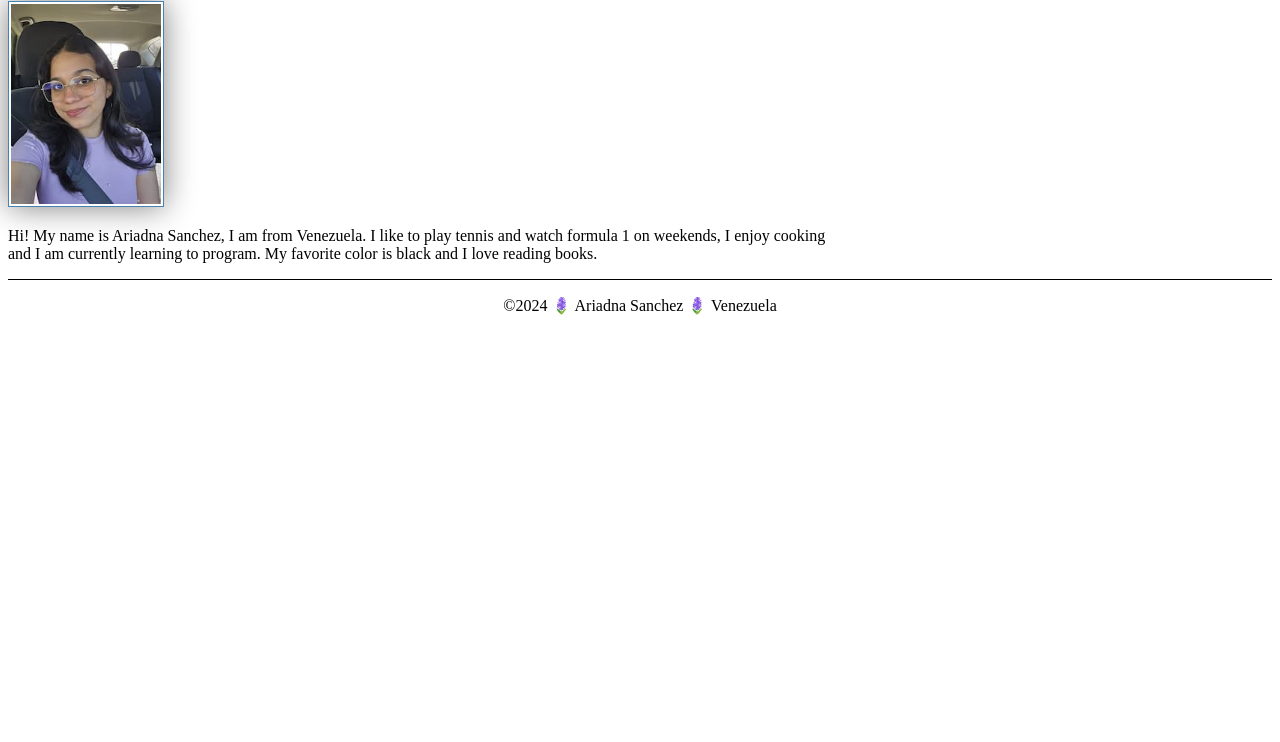
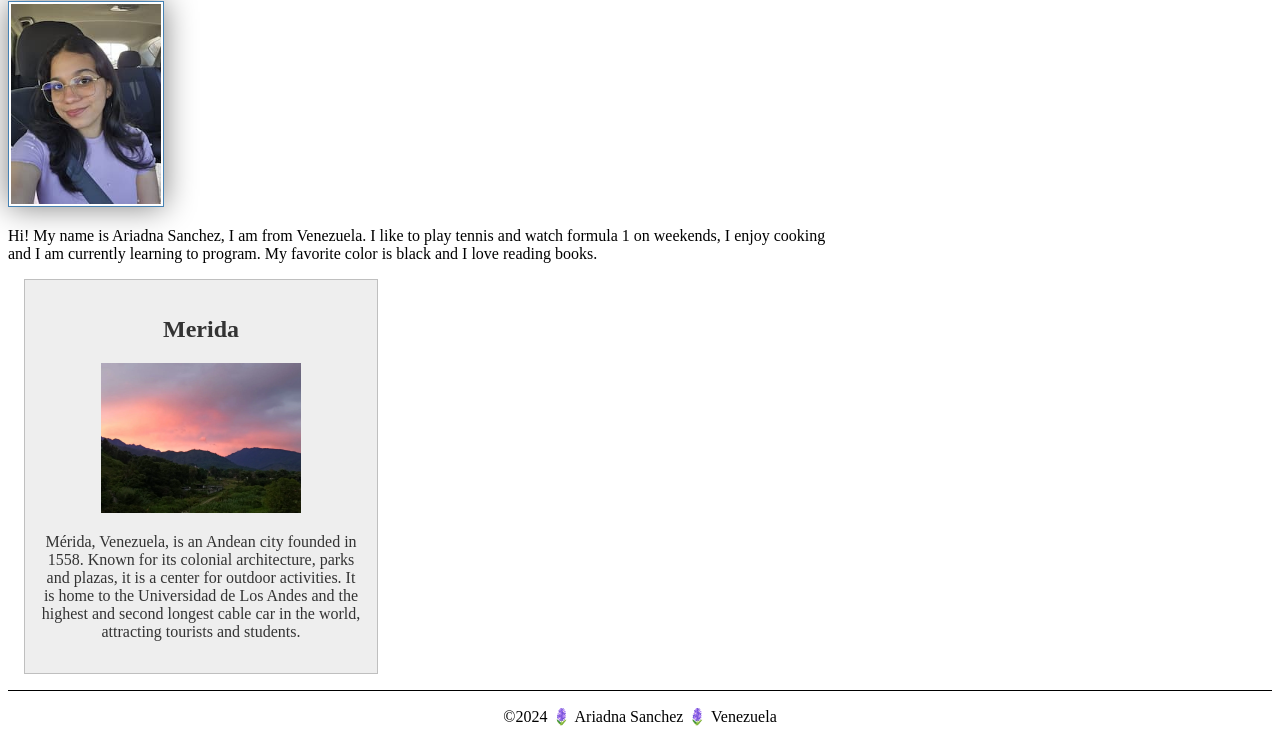
Before and after one commit to ariadna-png/wdd130, a plain HTML site: page index.html in a window 1280 px wide. Shown: the part 281-1023 px from the top of the page. Before the commit the page ends 800 px from the top, so only its background shows below. Drawn offline with Linux system fonts and the light colour scheme.

Commit message:
version css w2

```diff
--- a/index.html
+++ b/index.html
@@ -21,6 +21,11 @@
             <img src="images/profile.jpg" alt="Hello, my name is Ariadna Sanchez" width="200">
             <p>Hi! My name is Ariadna Sanchez, I am from Venezuela. I like to play tennis and watch formula 1 on weekends, I enjoy cooking and I am currently learning to program. My favorite color is black and I love reading books.</p>
         </main>
+            <aside>
+              <h2>Merida</h2>
+              <img src="images/merida.webp" alt="Merida Landscape">
+            <p>Mérida, Venezuela, is an Andean city founded in 1558. Known for its colonial architecture, parks and plazas, it is a center for outdoor activities. It is home to the Universidad de Los Andes and the highest and second longest cable car in the world, attracting tourists and students.</p>
+            </aside>
         <footer>
             <p>©2024 🪻 Ariadna Sanchez 🪻 Venezuela</p>
         </footer>
```
Also changed, not shown: images/merida.webp (added).
